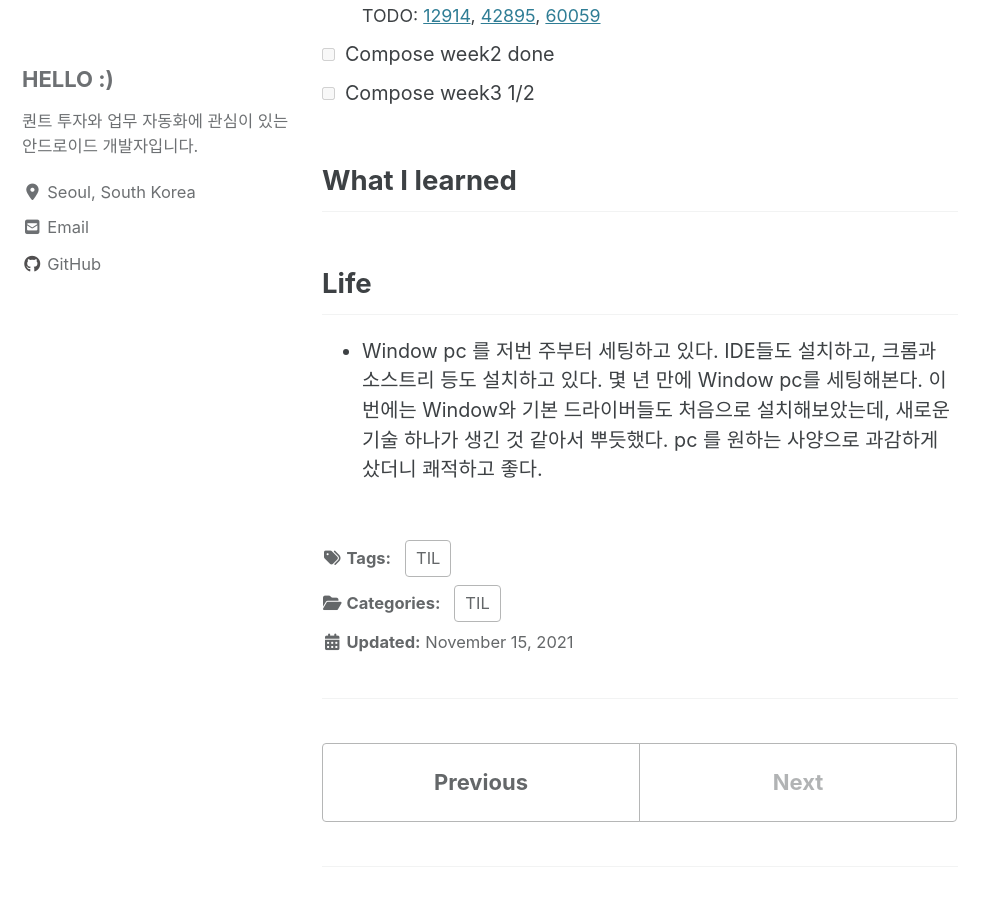
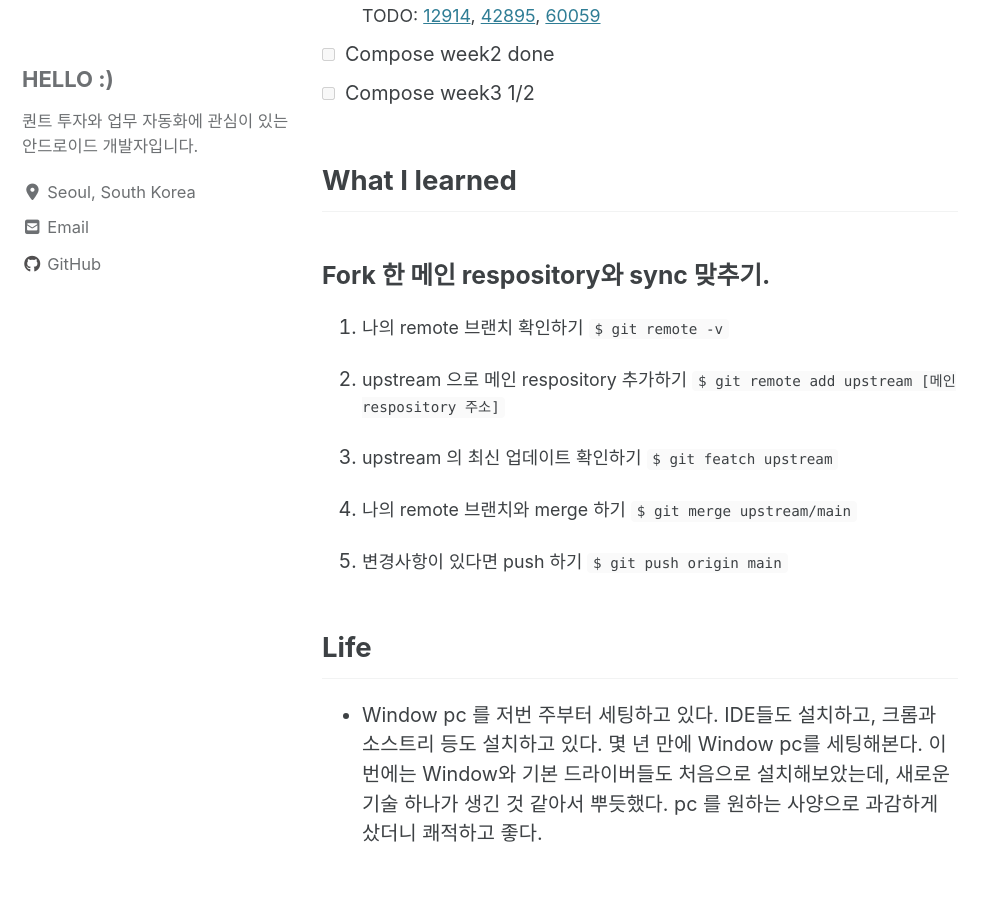
Before and after one commit to dev-eunji/dev-eunji.github.io, a Jekyll site: the page built from _posts/til/2021-11-15-TIL.md, in a window 1280 px wide and 900 px high, scrolled down 334 px. Shown: the whole window, without its empty margins (0-999 px from the left). Built offline with Jekyll 4.4.1, drawn with Linux system fonts in a browser that asks for light colours; cached includes are drawn as plain includes; nearby versions of some CDN libraries; comment, search, counter and statistics services are not loaded.

Commit message:
[TIL] 20211115

```diff
--- a/_posts/til/2021-11-15-TIL.md
+++ b/_posts/til/2021-11-15-TIL.md
@@ -16,9 +16,25 @@ comments: true
 - [ ] Compose week2 done
 - [ ] Compose week3 1/2
 
-
 ## What I learned
 
+### Fork 한 메인 respository와 sync 맞추기.
+
+1.  나의 remote 브랜치 확인하기
+    `$ git remote -v`
+
+2.  upstream 으로 메인 respository 추가하기
+    `$ git remote add upstream [메인 respository 주소]`
+
+3.  upstream 의 최신 업데이트 확인하기
+    `$ git featch upstream`
+
+4.  나의 remote 브랜치와 merge 하기
+    `$ git merge upstream/main`
+
+5.  변경사항이 있다면 push 하기
+    `$ git push origin main`
 
 ## Life
+
 - Window pc 를 저번 주부터 세팅하고 있다. IDE들도 설치하고, 크롬과 소스트리 등도 설치하고 있다. 몇 년 만에 Window pc를 세팅해본다. 이번에는 Window와 기본 드라이버들도 처음으로 설치해보았는데, 새로운 기술 하나가 생긴 것 같아서 뿌듯했다. pc 를 원하는 사양으로 과감하게 샀더니 쾌적하고 좋다.
```
